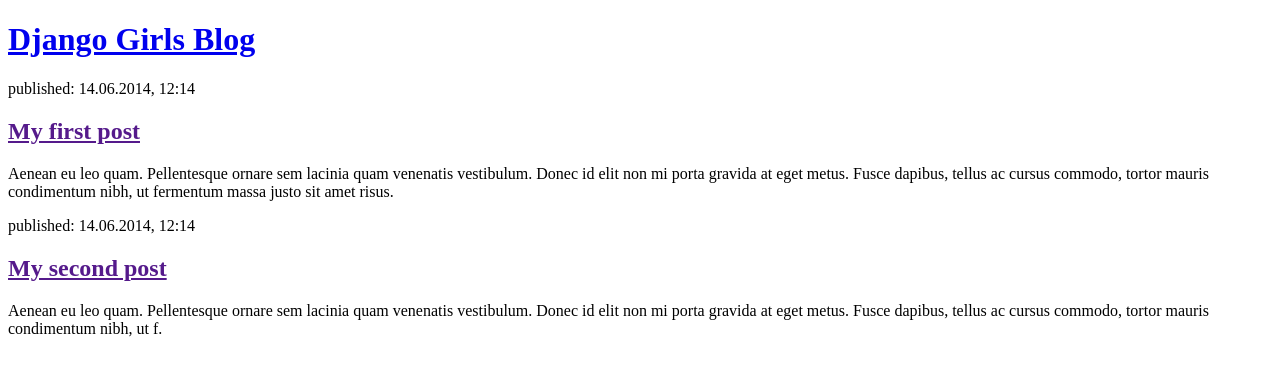
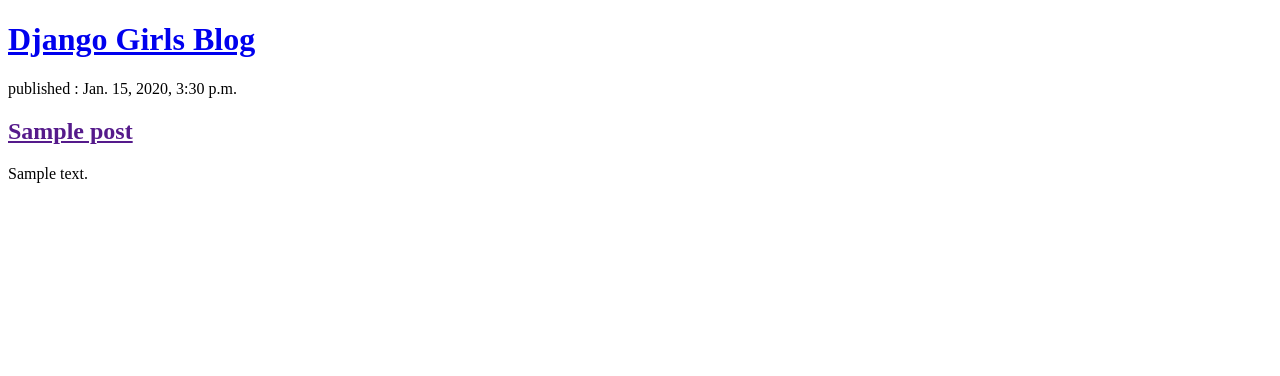
Before and after one commit to Mudaasirl/my-first-blog, a Django app: page / in a window 1280 px wide. Shown: the top 376 px of the page. Run offline with Django 3.2, Linux system fonts and the light colour scheme; tables that the repository leaves empty hold one stand-in row (values such as "Sample post").

Commit message:
added dynamic generated posts

```diff
--- a/blog/models.py
+++ b/blog/models.py
@@ -2,7 +2,8 @@ from django.conf import settings
 from django.db import models
 from django.utils import timezone
 
-
+#remember while calling Post.objects.create which btw creates an object of the below class
+#pass 4 arguments for author,title,text,age
 class Post(models.Model):
     author = models.ForeignKey(  settings.AUTH_USER_MODEL, on_delete=models.CASCADE)
     title = models.CharField(max_length=200)
--- a/blog/templates/blog/post_list.html
+++ b/blog/templates/blog/post_list.html
@@ -10,20 +10,15 @@
         <h1><a href="/">Django Girls Blog</a></h1>
     </header>
     <!-- salamat rahe teri aankhon ki masti-->
-    <article>
-        <time>published: 14.06.2014, 12:14</time>
-        <h2><a href="">My first post</a></h2>
-        <p>Aenean eu leo quam. Pellentesque ornare sem lacinia quam venenatis vestibulum. Donec id elit non mi porta
-            gravida at eget metus. Fusce dapibus, tellus ac cursus commodo, tortor mauris condimentum nibh, ut fermentum
-            massa justo sit amet risus.</p>
-    </article>
+    {% for post in posts %}
+        <article>
+            <time> published : {{post.published_date }} </time>
+            <h2> <a href=""> {{post.title}} </a> </h2>
+            <p> {{post.text|linebreaksbr}} </p>
+        </article>
+    {% endfor %}
 
-    <article>
-        <time>published: 14.06.2014, 12:14</time>
-        <h2><a href="">My second post</a></h2>
-        <p>Aenean eu leo quam. Pellentesque ornare sem lacinia quam venenatis vestibulum. Donec id elit non mi porta
-            gravida at eget metus. Fusce dapibus, tellus ac cursus commodo, tortor mauris condimentum nibh, ut f.</p>
-    </article>
+
 </body>
 
 </html>
--- a/blog/views.py
+++ b/blog/views.py
@@ -1,5 +1,8 @@
 from django.shortcuts import render
+from django.utils import timezone
+from .models import Post
 
 # Create your views here.
 def post_list(request):
-    return render(request,'blog/post_list.html',{})
+    post = Post.objects.filter(published_date__lte = timezone.now()).order_by('published_date')
+    return render(request,'blog/post_list.html',{'posts':post})
```
